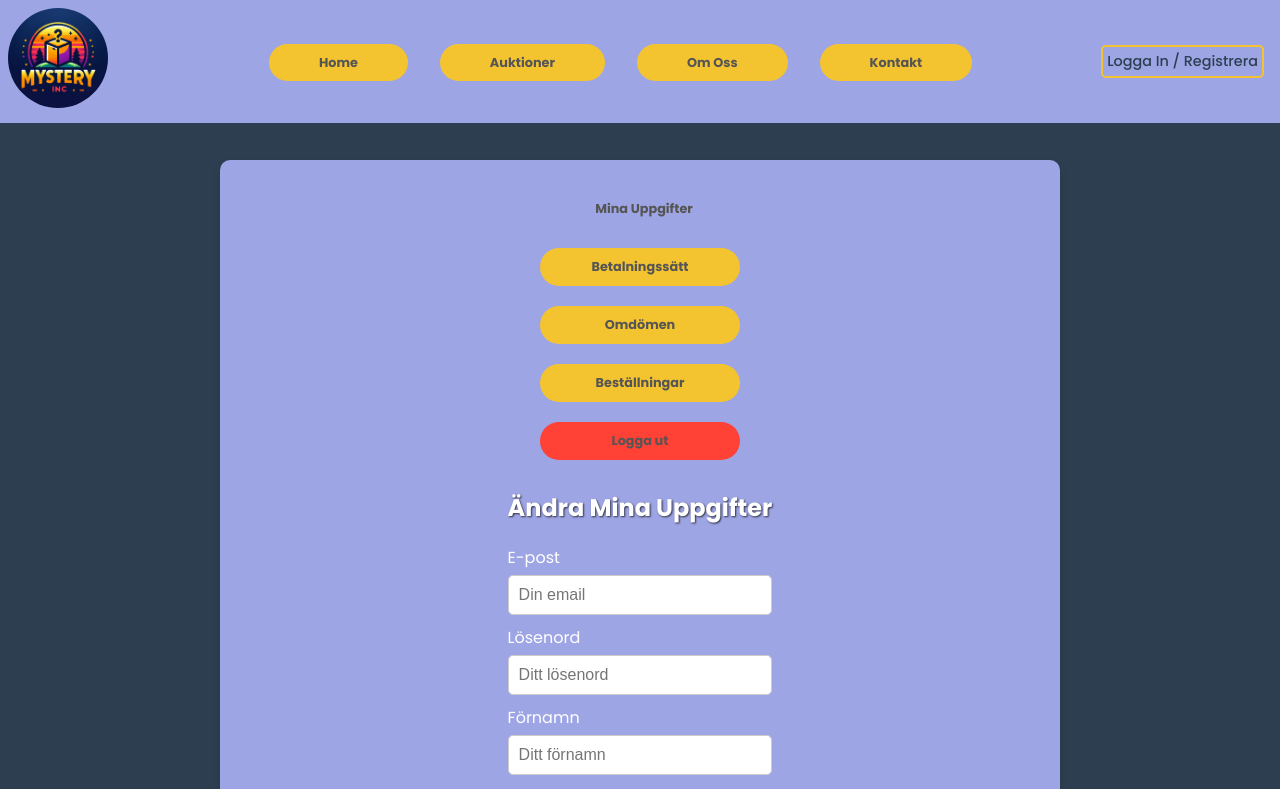
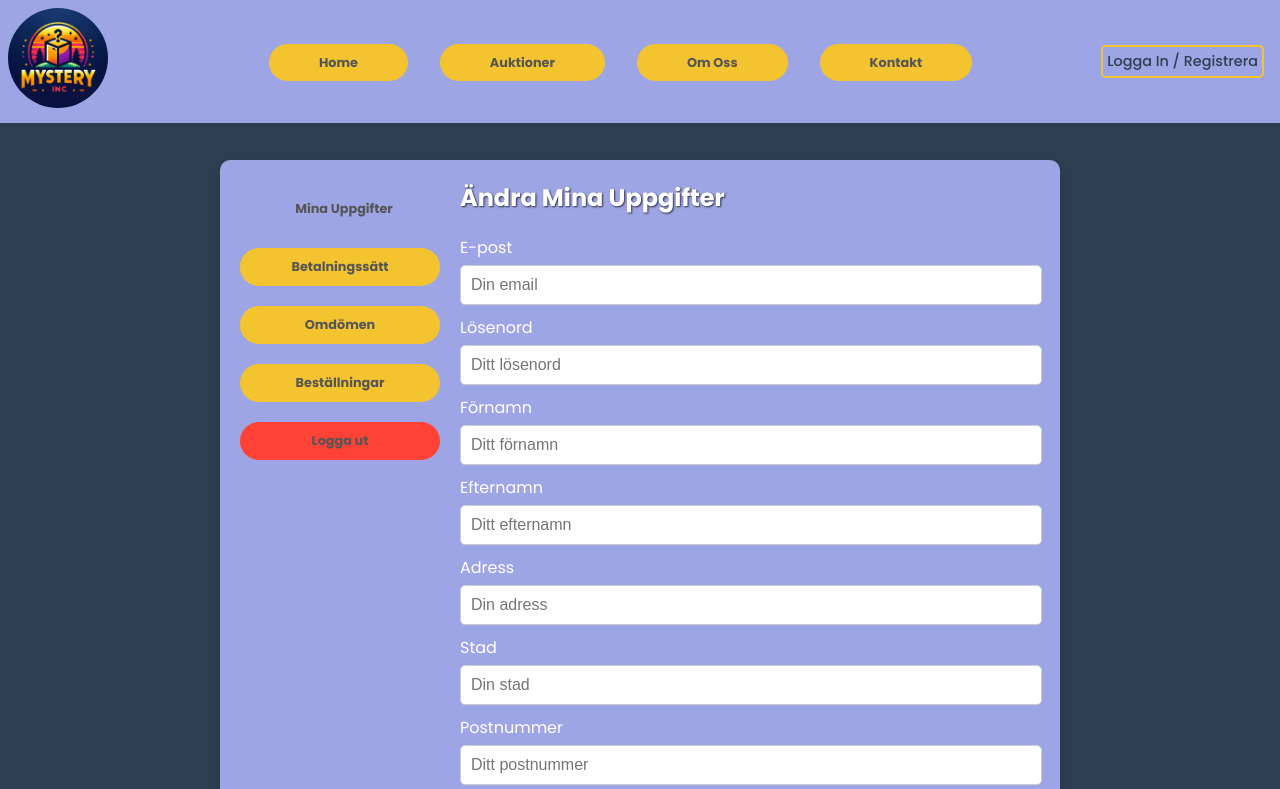
Before and after one commit to MarcusT96/MysteryIncAuctions, a React (Vite) app: page /profile in a window 1280 px wide. Shown: the top 789 px of the page. Built offline with nearby package versions, Linux system fonts and the light colour scheme.

Commit message:
worked on some styling for profile page

```diff
--- a/src/pages/ProfilePage.jsx
+++ b/src/pages/ProfilePage.jsx
@@ -84,6 +84,7 @@ function ProfilePage() {
 
   return (
     <div className="profile-page-container">
+      <div className='sidebar'>
       <button onClick={() => setActiveSection('profile')} className={`profile-page-button ${activeSection === 'profile' ? 'active' : ''}`}>Mina Uppgifter</button>
       <button onClick={() => setActiveSection('payment')} className={`profile-page-button ${activeSection === 'payment' ? 'active' : ''}`}>Betalningssätt</button>
       <button onClick={() => setActiveSection('reviews')} className={`profile-page-button ${activeSection === 'reviews' ? 'active' : ''}`}>Omdömen</button>
@@ -93,7 +94,8 @@ function ProfilePage() {
       {user && user.isAdmin && (
         <button onClick={() => navigate('/dashboard')} className="profile-page-button">Admin Panel</button>
       )}
-
+      </div>
+      <div className='content'>
       {activeSection === 'profile' && (
         <form onSubmit={handleSubmit} className="profile-page-form">
           <h2>Ändra Mina Uppgifter</h2>
@@ -202,7 +204,8 @@ function ProfilePage() {
           <OrderHistory />
         </div>
       )}
-    </div>
+      </div>
+      </div>
   );
 }
 
--- a/src/style/profilePage.css
+++ b/src/style/profilePage.css
@@ -9,8 +9,11 @@
 
 .profile-page-container {
   display: flex;
-  flex-direction: column;
-  align-items: center;
+  flex-direction: row;
+  /* Behåll som row för att sidoplacera element */
+  align-items: flex-start;
+  gap: 20px;
+  /* Ger utrymme mellan sidebar och content */
   margin: 40px auto;
   padding: 20px;
   background-color: #9EA5E4;
@@ -20,9 +23,21 @@
   max-width: 800px;
 }
 
-.profile-page-container h2 {
-  margin-top: 20px;
-  text-align: center;
+.sidebar {
+  flex-basis: 200px;
+  /* Ange bredd för sidebar */
+  display: flex;
+  flex-direction: column;
+  /* Organisera knappar vertikalt */
+  align-items: flex-start;
+  /* Justera knapparna till vänster */
+}
+
+.content {
+  flex-grow: 1;
+  /* Låter innehållet ta upp resterande utrymme */
+  width: 100%;
+  /* Full bredd för att maximera utrymmet för innehållet */
 }
 
 .profile-page-button,
@@ -43,9 +58,7 @@
 
 .profile-page-button:hover,
 .logout-button:hover {
-  background-color: var(--primary-color);
   color: var(--button-hover-color);
-  cursor: pointer;
 }
 
 .logout-button {
@@ -59,25 +72,19 @@
 .profile-page-form-group {
   display: flex;
   flex-direction: column;
-  width: 100%;
 }
 
 .profile-page-form-group input[type="text"],
 .profile-page-form-group input[type="email"],
 .profile-page-form-group input[type="password"] {
-  width: 100%;
   padding: 10px;
+  margin-bottom: 10px;
+  /* Skapar utrymme mellan fälten */
   border: 1px solid #ccc;
   border-radius: 5px;
   font-size: 16px;
-  box-sizing: border-box;
 }
 
-.profile-page-form-group input[type="text"]:hover,
-.profile-page-form-group input[type="email"]:hover,
-.profile-page-form-group input[type="password"]:hover,
-.profile-page-form-group input[type="text"]:focus,
-.profile-page-form-group input[type="email"]:focus,
-.profile-page-form-group input[type="password"]:focus {
+.profile-page-form-group input:focus {
   border-color: var(--input-border-color-focus);
 }
```
